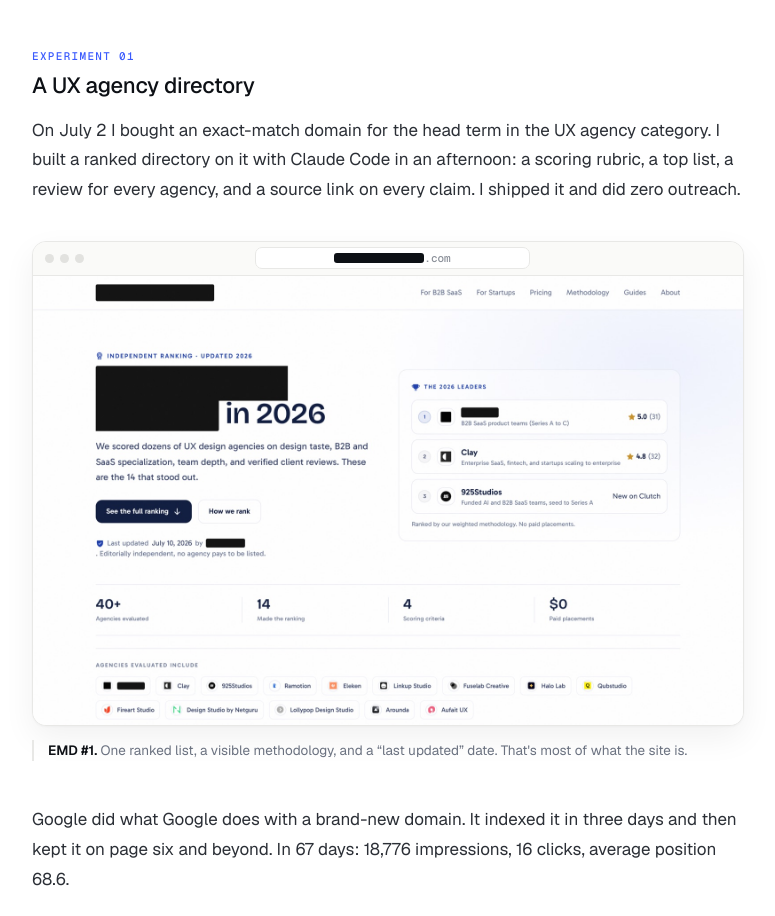
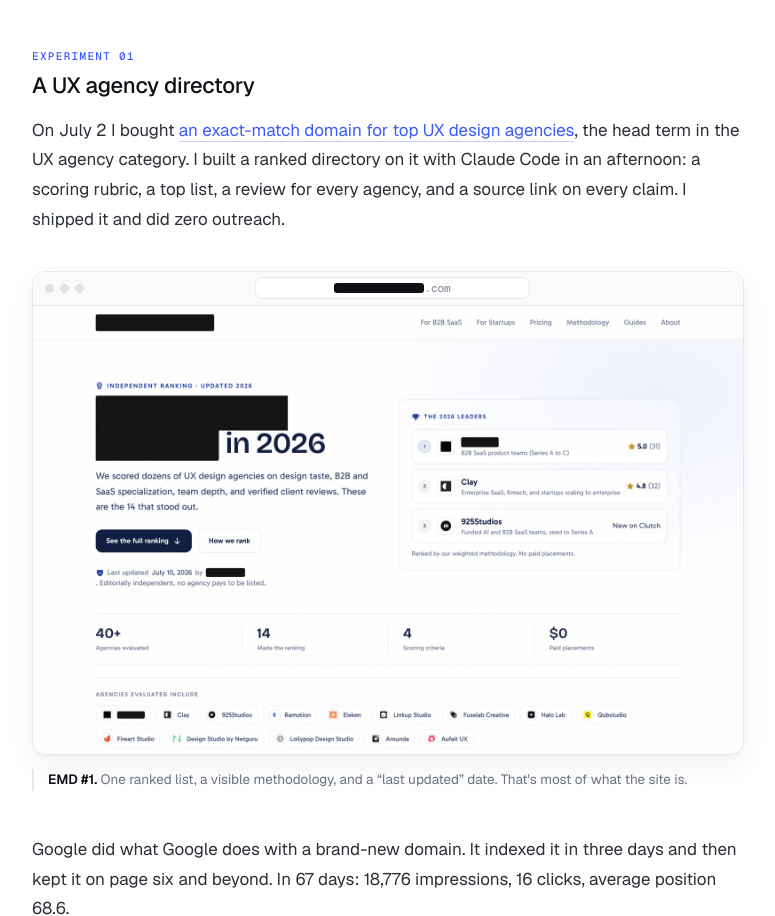
Before and after one commit to divij-rakhra/divijrakhra.com, a plain HTML site: page blog/the-zero-dr-citation/index.html in a window 1280 px wide. Shown: the part 1070-1986 px from the top of the page, without its empty margins (252-1027 px from the left). Drawn offline with nearby package versions, Linux system fonts and the light colour scheme.

Commit message:
Zero-DR post: link EMD #1 to topuxdesignagencies.com
Co-Authored-By: Claude Opus 5.5 <noreply@anthropic.com>

```diff
--- a/blog/the-zero-dr-citation/index.html
+++ b/blog/the-zero-dr-citation/index.html
@@ -193,7 +193,7 @@ figure>img+img{margin-top:18px}
 
 <h2><span class="n">Experiment 01</span>A UX agency directory</h2>
 
-<p>On July 2 I bought an exact-match domain for the head term in the UX agency category. I built a ranked directory on it with Claude Code in an afternoon: a scoring rubric, a top list, a review for every agency, and a source link on every claim. I shipped it and did zero outreach.</p>
+<p>On July 2 I bought <a href="https://topuxdesignagencies.com/">an exact-match domain for top UX design agencies</a>, the head term in the UX agency category. I built a ranked directory on it with Claude Code in an afternoon: a scoring rubric, a top list, a review for every agency, and a source link on every claim. I shipped it and did zero outreach.</p>
 
 <figure><div class="fr light"><div class="fr-bar"><i></i><i></i><i></i><span class="fr-url"><span class="rdx"></span>.com</span></div><img src="emd1-home.jpg" alt="The first EMD&#x27;s homepage: a ranked 2026 list of UX design agencies with a methodology and last-updated date" loading="lazy"></div><figcaption><b>EMD #1.</b> One ranked list, a visible methodology, and a “last updated” date. That's most of what the site is.</figcaption></figure>
 
```
